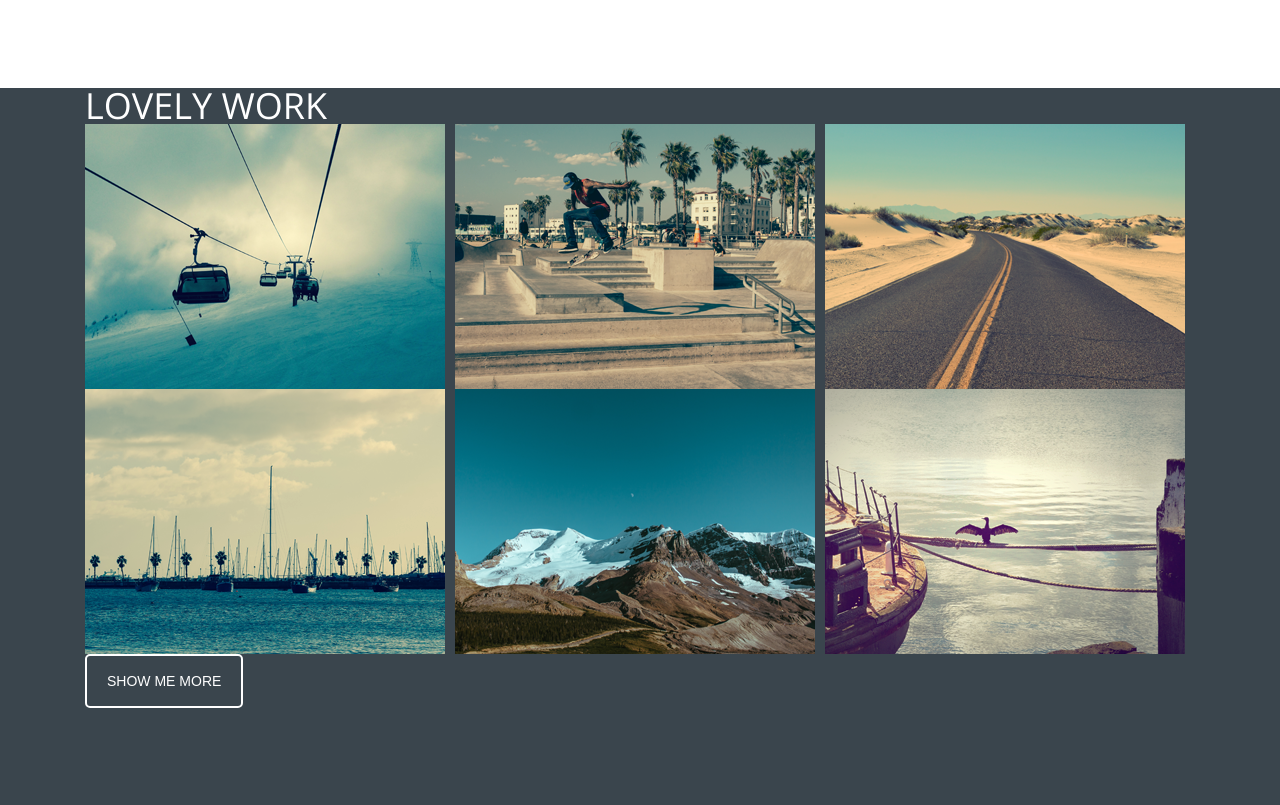
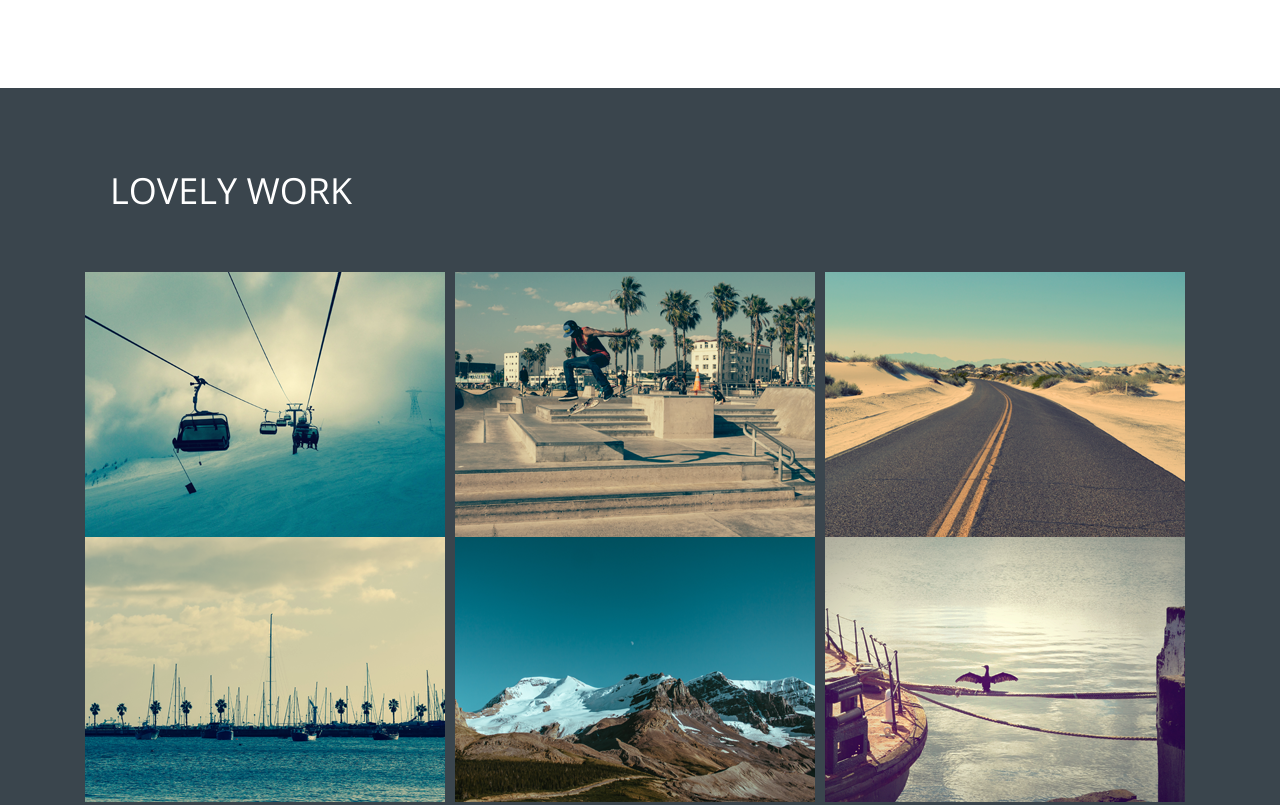
Before and after one commit to Nielll951/modest, a plain HTML site: page index.html in a window 1280 px wide. Shown: the part 1912-2717 px from the top of the page. Drawn offline with nearby package versions, Linux system fonts and the light colour scheme.

Commit message:
defined btn-show-me-more location

```diff
--- a/index.html
+++ b/index.html
@@ -210,7 +210,7 @@
         </section>
         <section class="lovely-work">
             <div class="container lov-wor-cont">
-              <h2 class="h2-lovely-work-title">LOVELY WORK</h1>
+              <h2 class="h2-lovely-work">LOVELY WORK</h1>
                 <div class="lovely-work-photos">
                     <div class="lovely-work-photo">
                         <img src="images/ropeway.png" alt="" class="foto">
--- a/style.css
+++ b/style.css
@@ -290,14 +290,17 @@ body {
     display: flex;
     flex-direction: column;
 }
-.h2-lovely-work-title {
+.h2-lovely-work {
     font-size: 36px;
     color: white;
+    padding-top: 85px;
+    padding-left: 25px;
 }
 .lovely-work-photos {
     height: 560px;
     display: flex;
     flex-wrap: wrap;
+    padding-top: 63px;
 }
 .lovely-work-photo {
     width: 360px;
@@ -312,6 +315,7 @@ body {
     background-color: inherit;
     border-radius: 5px;
     padding: 17px 20px;
+    margin: 64px auto;
 }
 .btn-show-me-more:hover {
     border: none;
```
